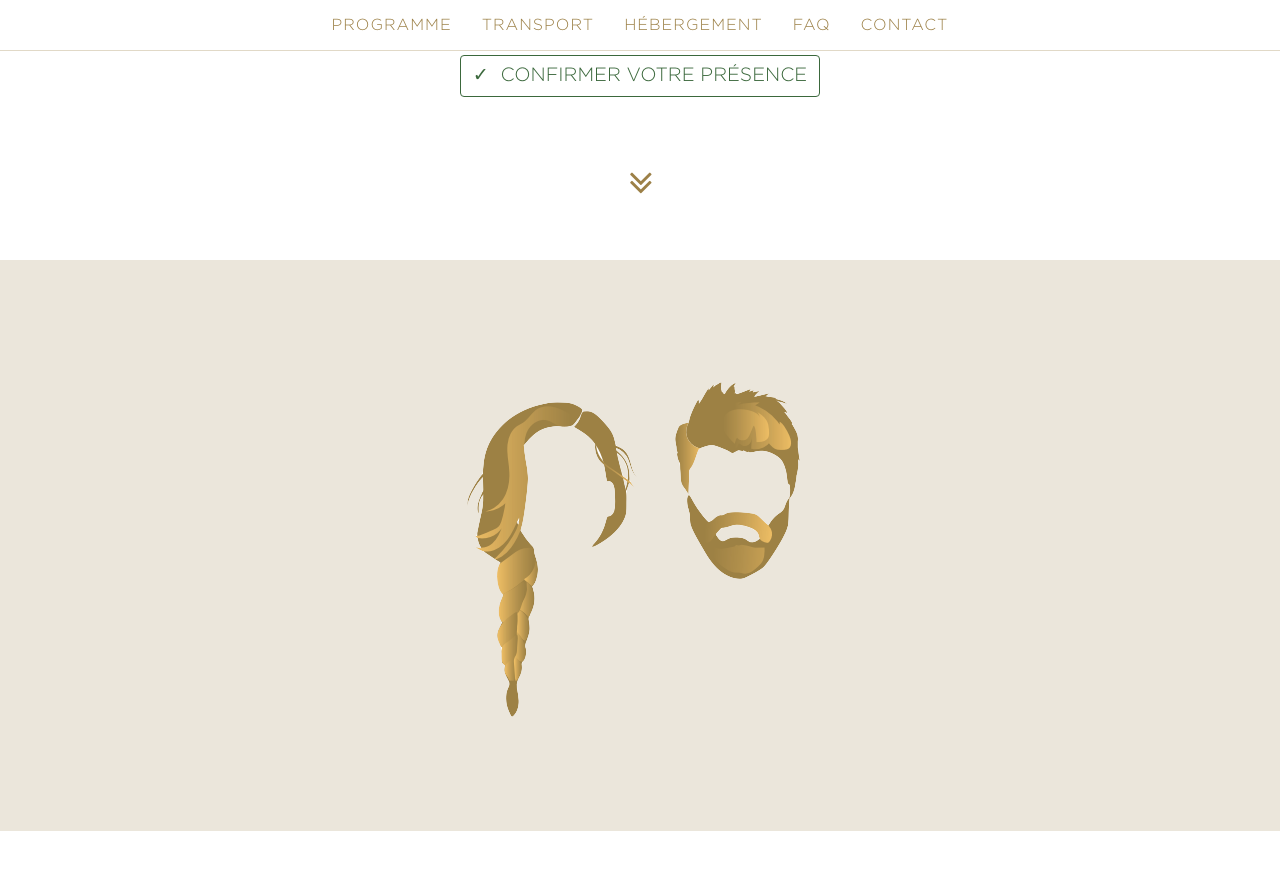
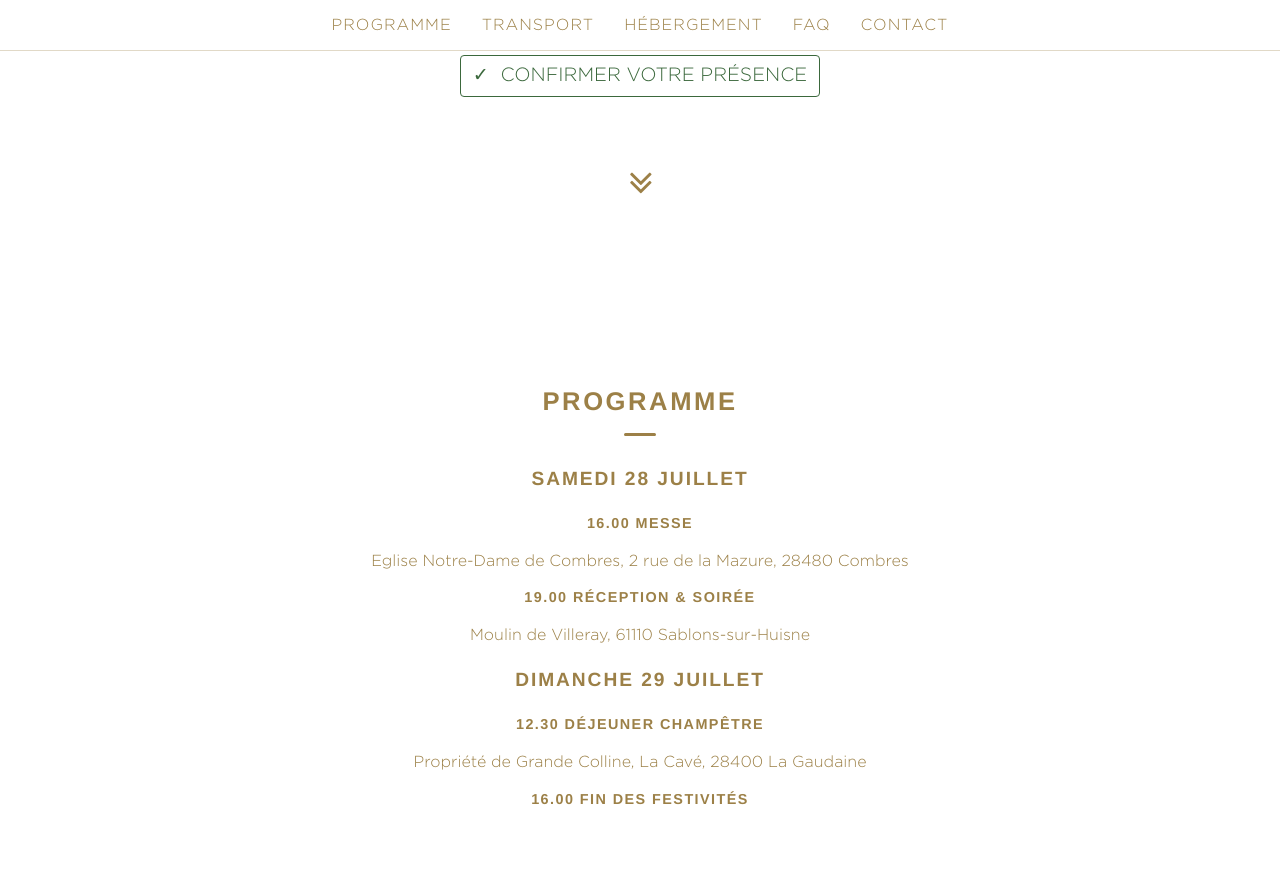
Before and after one commit to matthieuprat/wedding, a Jekyll site: the page built from index.html, in a window 1280 px wide and 900 px high, scrolled down 640 px. Shown: the top 870 px of the window. Built offline with Jekyll 4.4.1, drawn with Linux system fonts in a browser that asks for light colours.

Commit message:
Remove the poopy section

```diff
--- a/css/style.scss
+++ b/css/style.scss
@@ -270,7 +270,7 @@ strong {
 .section {
   padding: 3em 0;
 
-  &:nth-of-type(2n + 1) {
+  &:nth-of-type(2n) {
     background: #ebe6db;
   }
 
--- a/index.html
+++ b/index.html
@@ -51,12 +51,6 @@ layout: default
     </div>
   </div>
 </header>
-
-<section class="section">
-  <div class="container-center">
-    <img src="img/poopy.png" style="max-width: 100%" />
-  </div>
-</section>
 
 <section class="section" id="programme">
   <div class="container-center">
```
